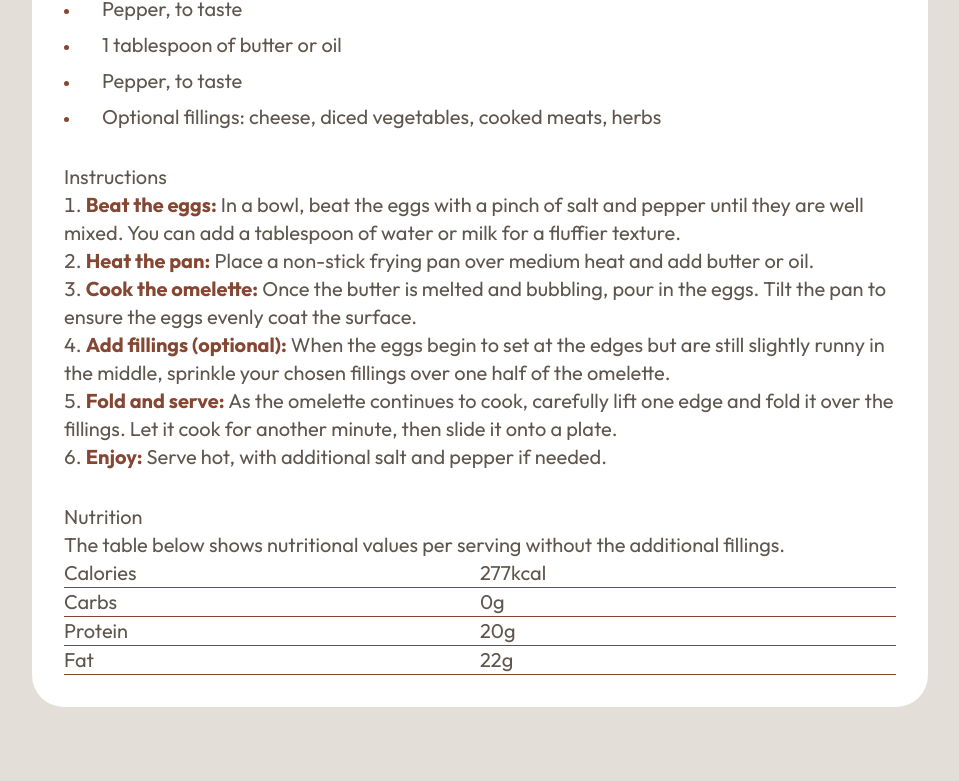
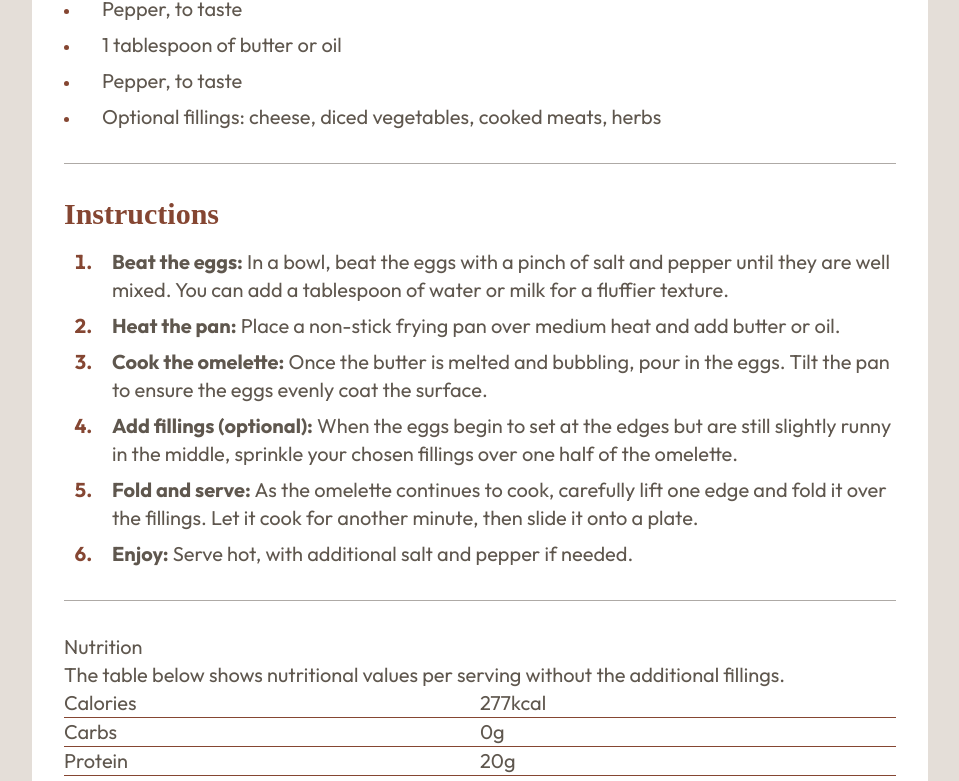
Before and after one commit to lilKriT/fem-recipe-page, a Next.js app: page / in a window 1280 px wide. Shown: the part 1081-1862 px from the top of the page, without its empty margins (160-1119 px from the left). Built offline with nearby package versions, Linux system fonts and the light colour scheme.

Commit message:
Styled Instructions

```diff
--- a/app/page.tsx
+++ b/app/page.tsx
@@ -24,7 +24,9 @@ export default function Home() {
 
         {/* Preparation */}
         <div className="bg-rose-50 p-8 rounded-3xl">
-          <h2 className="text-rose-800 text-2xl font-bold">Preparation time</h2>
+          <h2 className="text-brown-800 text-2xl font-bold">
+            Preparation time
+          </h2>
           <ul className="mt-4 list-disc list-inside marker:text-pink-800 marker:text-base flex flex-col gap-2">
             <li>
               <strong className="pl-4">Total:</strong> Approximately 10 minutes
@@ -67,40 +69,51 @@ export default function Home() {
           </ul>
         </div>
 
+        <hr className="text-stone-600/50" />
+
         {/* Instructions */}
         <div>
-          <h2>Instructions</h2>
-          <ol className="list-decimal list-inside">
-            <li>
-              <strong>Beat the eggs:</strong> In a bowl, beat the eggs with a
-              pinch of salt and pepper until they are well mixed. You can add a
-              tablespoon of water or milk for a fluffier texture.
+          <h2 className="text-3xl font-bold font-outfit text-brown-800">
+            Instructions
+          </h2>
+          <ol className="mt-4 ml-8 list-decimal flex flex-col gap-2 marker:font-bold marker:text-brown-800">
+            <li className="pl-4">
+              <strong className="text-stone-600!">Beat the eggs:</strong> In a
+              bowl, beat the eggs with a pinch of salt and pepper until they are
+              well mixed. You can add a tablespoon of water or milk for a
+              fluffier texture.
             </li>
-            <li>
-              <strong>Heat the pan:</strong> Place a non-stick frying pan over
-              medium heat and add butter or oil.
+            <li className="pl-4">
+              <strong className="text-stone-600!">Heat the pan:</strong> Place a
+              non-stick frying pan over medium heat and add butter or oil.
             </li>
-            <li>
-              <strong>Cook the omelette:</strong> Once the butter is melted and
-              bubbling, pour in the eggs. Tilt the pan to ensure the eggs evenly
-              coat the surface.
+            <li className="pl-4">
+              <strong className="text-stone-600!">Cook the omelette:</strong>{" "}
+              Once the butter is melted and bubbling, pour in the eggs. Tilt the
+              pan to ensure the eggs evenly coat the surface.
             </li>
-            <li>
-              <strong>Add fillings (optional):</strong> When the eggs begin to
-              set at the edges but are still slightly runny in the middle,
-              sprinkle your chosen fillings over one half of the omelette.
+            <li className="pl-4">
+              <strong className="text-stone-600!">
+                Add fillings (optional):
+              </strong>{" "}
+              When the eggs begin to set at the edges but are still slightly
+              runny in the middle, sprinkle your chosen fillings over one half
+              of the omelette.
             </li>
-            <li>
-              <strong>Fold and serve:</strong> As the omelette continues to
-              cook, carefully lift one edge and fold it over the fillings. Let
-              it cook for another minute, then slide it onto a plate.
+            <li className="pl-4">
+              <strong className="text-stone-600!">Fold and serve:</strong> As
+              the omelette continues to cook, carefully lift one edge and fold
+              it over the fillings. Let it cook for another minute, then slide
+              it onto a plate.
             </li>
-            <li>
-              <strong>Enjoy:</strong> Serve hot, with additional salt and pepper
-              if needed.
+            <li className="pl-4">
+              <strong className="text-stone-600!">Enjoy:</strong> Serve hot,
+              with additional salt and pepper if needed.
             </li>
           </ol>
         </div>
+
+        <hr className="text-stone-600/50" />
 
         {/* Nutrition */}
         <div>
```
